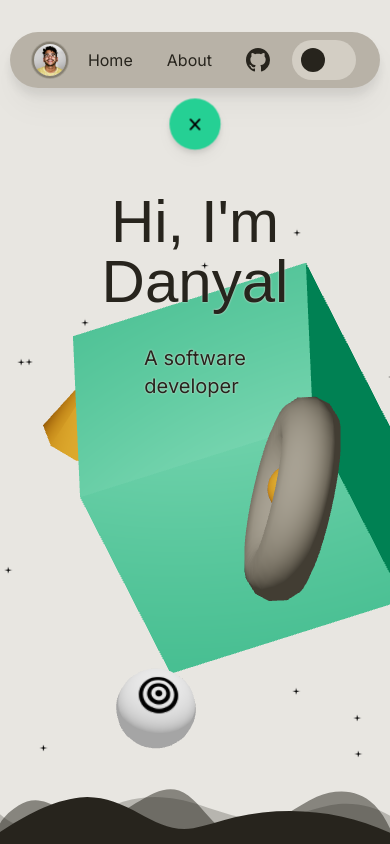
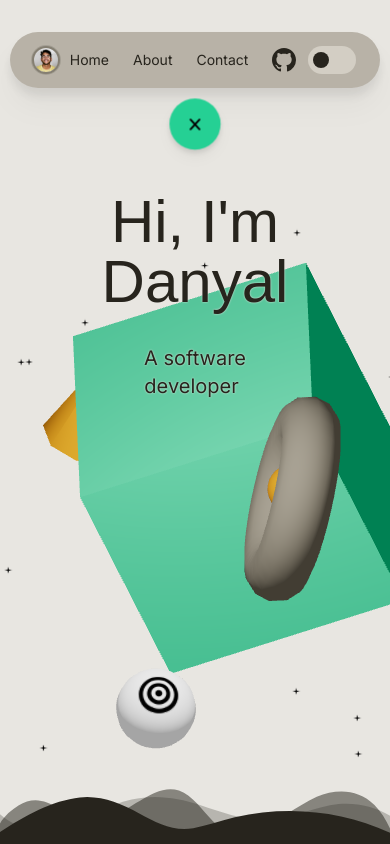
Before and after one commit to theonlynanu/website, a Next.js app: page / in a window 390 px wide. Shown: the top 844 px of the page. Built offline with nearby package versions, Linux system fonts and the light colour scheme; a web font is replaced by a local one.

Commit message:
Update mobile resizing of navbar elements

```diff
--- a/src/app/_components/DarkModeBtn.tsx
+++ b/src/app/_components/DarkModeBtn.tsx
@@ -40,7 +40,7 @@ const DarkModeBtn = () => {
   return (
     <motion.div
       className={clsx(
-        "flex h-10 w-16 cursor-pointer rounded-full p-2",
+        "flex h-7 w-12 md:h-10 md:w-16 cursor-pointer rounded-full p-1 md:p-2 items-center",
         !isThemeLight
           ? "justify-end bg-standard-400"
           : "justify-start bg-standard-200"
@@ -52,7 +52,7 @@ const DarkModeBtn = () => {
     >
       <motion.div
         className={clsx(
-          "h-6 w-6 rounded-full",
+          "h-4 w-4 md:h-6 md:w-6 rounded-full ",
           isThemeLight ? "bg-standard-900" : "bg-standard-100"
         )}
         layout
--- a/src/app/_components/navbar.tsx
+++ b/src/app/_components/navbar.tsx
@@ -14,7 +14,7 @@ function Logo() {
   return (
     <motion.img
       src="/profile.png"
-      className="gap flex h-8 w-8 shrink-0 grow-0 cursor-pointer items-center justify-center rounded-full outline outline-2 outline-standard-500 ring-2 ring-standard-400 ring-offset-1 hover:outline-offset-4 hover:ring-offset-2"
+      className="gap flex h-6 w-6 md:h-8 md:w-8 shrink-0 grow-0 cursor-pointer items-center justify-center rounded-full outline outline-2 outline-standard-500 ring-2 ring-standard-400 ring-offset-1 hover:outline-offset-4 hover:ring-offset-2"
       onClick={() => {
         if (!isBrowser()) return;
         window.scrollTo({ top: 0, behavior: "smooth" });
@@ -28,7 +28,7 @@ function Logo() {
 function NavLink({ href, children }: { href: string; children: ReactNode }) {
   return (
     <Link
-      className="text-md rounded-full px-3 py-2 hover:bg-standard-200 dark:hover:bg-standard-800 lg:text-xl"
+      className="text-sm rounded-full px-3 py-2 hover:bg-standard-200 dark:hover:bg-standard-800 lg:text-xl"
       href={href}
     >
       {children}
@@ -78,7 +78,7 @@ function FramerNav() {
       >
         <Logo />
         <Link
-          className="text-md rounded-full px-3 py-2 hover:bg-standard-200 dark:hover:bg-standard-800 lg:text-xl"
+          className="text-sm rounded-full px-3 py-2 hover:bg-standard-200 dark:hover:bg-standard-800 lg:text-xl"
           href="/"
           scroll={false}
           onClick={() => {
@@ -89,6 +89,7 @@ function FramerNav() {
           Home
         </Link>
         <NavLink href="/#about">About</NavLink>
+        <NavLink href="/#contact">Contact</NavLink>
         <a
           className="text-md rounded-full px-3 py-2 hover:bg-standard-200 dark:hover:bg-standard-800 lg:text-xl"
           href="https://github.com/theonlynanu/personal-site"
```
